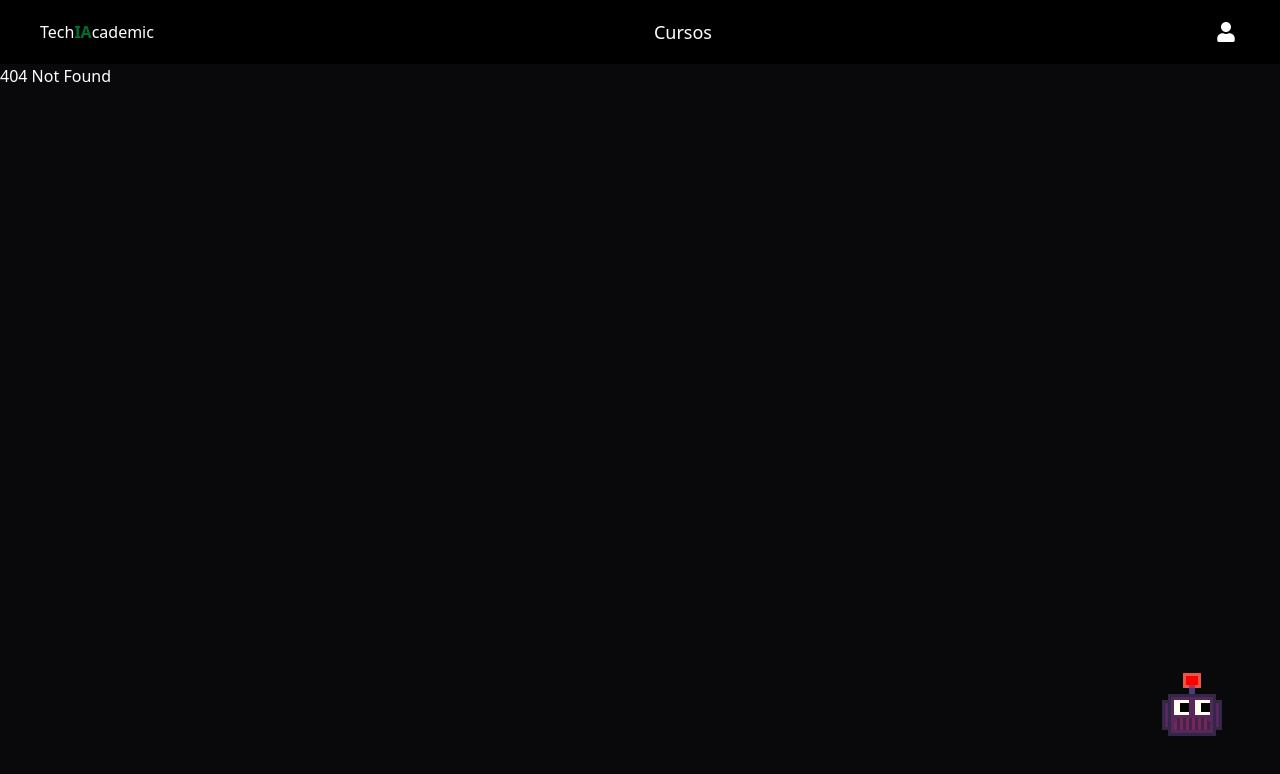
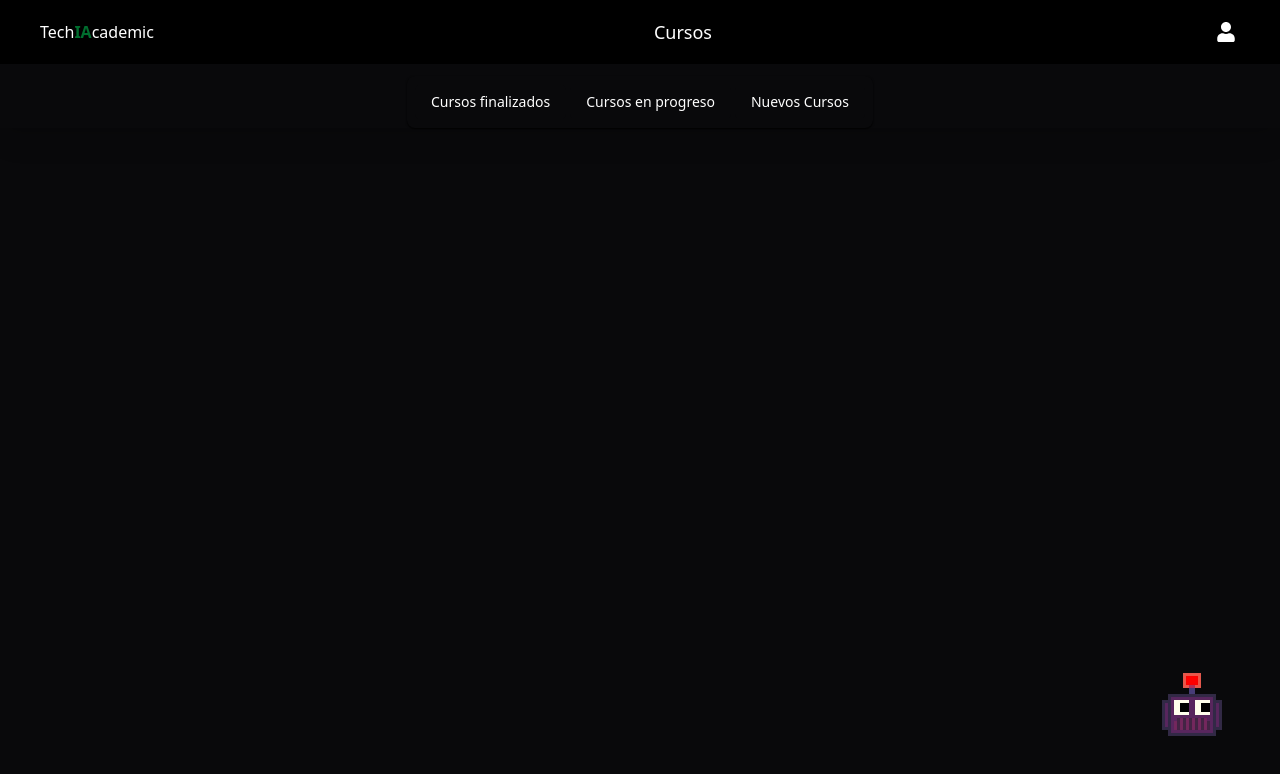
Before and after one commit to No-Country-simulation/s16-11-n-python-react, a React (Vite) app in the folder frontend/: page /cursos in a window 1280 px wide. Before the commit this address had no page. Shown: the top 774 px of the page. Built offline with nearby package versions, Linux system fonts and the light colour scheme.

Commit message:
Refactor: Changed nested routes and translated routes

```diff
--- a/frontend/src/App.tsx
+++ b/frontend/src/App.tsx
@@ -14,7 +14,7 @@ function App() {
             Tech<strong className="text-[#006E2F]">IA</strong>cademic
           </h1>
         </Link>
-        <Link className="block my-2 py-2 hover:text-zinc-300 text-white text-lg" to="/courses/courses-in-progress">
+        <Link className="block my-2 py-2 hover:text-zinc-300 text-white text-lg" to="/cursos/cursos-en-progreso">
           Cursos
         </Link>
         <UserIcon />
--- /dev/null
+++ b/frontend/src/components/CoursesLayout.tsx
@@ -0,0 +1,35 @@
+import {
+  NavigationMenu,
+  NavigationMenuItem,
+  NavigationMenuList,
+  navigationMenuTriggerStyle,
+} from '@/components/ui/navigation-menu';
+import { Link } from 'wouter';
+
+export default function CoursesLayout() {
+  const navStyle = navigationMenuTriggerStyle();
+
+  return (
+    <div className="fixed flex items-center dark:shadow-xl w-full mt-3">
+      <NavigationMenu className="mx-auto shadow-sm dark:shadow-black shadow-zinc-300 dark:bg-[#09090B] bg-white rounded-lg p-2">
+        <NavigationMenuList>
+          <NavigationMenuItem>
+            <Link to="/cursos-finalizados" className={navStyle}>
+              Cursos finalizados
+            </Link>
+          </NavigationMenuItem>
+          <NavigationMenuItem>
+            <Link to="/cursos-en-progreso" className={navStyle}>
+              Cursos en progreso
+            </Link>
+          </NavigationMenuItem>
+          <NavigationMenuItem>
+            <Link to="/nuevos-cursos" className={navStyle}>
+              Nuevos Cursos
+            </Link>
+          </NavigationMenuItem>
+        </NavigationMenuList>
+      </NavigationMenu>
+    </div>
+  );
+}
--- a/frontend/src/components/CoursesMenu.tsx
+++ b/frontend/src/components/CoursesMenu.tsx
@@ -12,17 +12,17 @@ export const CoursesMenu = () => {
       <NavigationMenu className="mx-auto shadow-sm dark:shadow-black shadow-zinc-300 dark:bg-[#09090B] bg-white my-[60px]">
         <NavigationMenuList className="mx-auto">
           <NavigationMenuItem>
-            <Link to="/courses/finish-courses" className={navigationMenuTriggerStyle()}>
+            <Link to="/finished-courses" className={navigationMenuTriggerStyle()}>
               Cursos finalizados
             </Link>
           </NavigationMenuItem>
           <NavigationMenuItem>
-            <Link to="/courses/courses-in-progress" className={navigationMenuTriggerStyle()}>
+            <Link to="/courses-in-progress" className={navigationMenuTriggerStyle()}>
               Cursos en progreso
             </Link>
           </NavigationMenuItem>
           <NavigationMenuItem>
-            <Link to="/courses/new-courses" className={navigationMenuTriggerStyle()}>
+            <Link to="/new-courses" className={navigationMenuTriggerStyle()}>
               Nuevos Cursos
             </Link>
           </NavigationMenuItem>
--- a/frontend/src/pages/CourseDetail.tsx
+++ b/frontend/src/pages/CourseDetail.tsx
@@ -87,10 +87,10 @@ export function CourseDetail({ params }: Props) {
               <div className="grid grid-cols-2 gap-6">
                 {courses.map((_, idx) => (
                   <div key={idx} className="flex flex-col items-start gap-2">
-                    <Link className="aspect-video w-full bg-zinc-600" href={`/class/${idx}`}>
+                    <Link className="aspect-video w-full bg-zinc-600" href={`/clase/${idx}`}>
                       <img src="/" alt={`Thumbnail of the course ${idx}`} className="block" />
                     </Link>
-                    <Link className="text-lg font-semibold hover:underline" href={`/class/${idx}`}>
+                    <Link className="text-lg font-semibold hover:underline" href={`/clase/${idx}`}>
                       Class {idx + 1}
                     </Link>
                   </div>
--- a/frontend/src/pages/FinishCourses.tsx
+++ b/frontend/src/pages/FinishedCourses.tsx
@@ -1,8 +1,7 @@
 import { Card, CardContent, CardDescription, CardHeader, CardTitle } from '@/components/ui/card';
 import { useEffect } from 'react';
-import { CoursesMenu } from '@/components/CoursesMenu';
 
-export const FinishCourses = () => {
+export const FinishedCourses = () => {
   useEffect(() => {
     window.scrollTo({
       top: 0,
@@ -12,7 +11,6 @@ export const FinishCourses = () => {
 
   return (
     <div className="flex flex-col items-center w-full">
-      <CoursesMenu />
       <div
         className="block
         scroll-smooth w-full h-[100%] pt-20"
@@ -21,7 +19,7 @@ export const FinishCourses = () => {
           <h2 className="text-lg font-bold p-5">Cursos finalizados</h2>
           <div className="w-full h-full grid grid-cols-1 sm:grid-cols-2 md:grid-cols-3 lg:grid-cols-4 gap-4">
             {Array.from({ length: 4 }).map((_, index) => (
-              <Card className="flex flex-col justify-around md:mx-3 mx-auto w-[263px] h-[147px] mb-5">
+              <Card key={index} className="flex flex-col justify-around md:mx-3 mx-auto w-[263px] h-[147px] mb-5">
                 <CardHeader>
                   <CardTitle>Course {index + 1} Title</CardTitle>
                   <CardDescription>Provisorio</CardDescription>
--- a/frontend/src/pages/Home.tsx
+++ b/frontend/src/pages/Home.tsx
@@ -5,7 +5,7 @@ export function Home() {
   return (
     <>
       <Button asChild>
-        <Link href="/course/a21" className="inline-block">
+        <Link href="/curso/a21" className="inline-block">
           Curso
         </Link>
       </Button>
--- a/frontend/src/pages/NewCourses.tsx
+++ b/frontend/src/pages/NewCourses.tsx
@@ -1,6 +1,5 @@
 import { Card, CardContent, CardDescription, CardHeader, CardTitle } from '@/components/ui/card';
 import { useEffect } from 'react';
-import { CoursesMenu } from '@/components/CoursesMenu';
 
 export const NewCourses = () => {
   useEffect(() => {
@@ -11,8 +10,7 @@ export const NewCourses = () => {
   }, []);
 
   return (
-    <div className="flex flex-col items-center w-full">
-      <CoursesMenu />
+    <main className="flex flex-col items-center w-full">
       <div
         className="block
         scroll-smooth w-full h-[100%] pt-20"
@@ -21,7 +19,7 @@ export const NewCourses = () => {
           <h2 className="text-lg font-bold p-5">Cursos nuevos</h2>
           <div className="w-full h-full grid grid-cols-1 sm:grid-cols-2 md:grid-cols-3 lg:grid-cols-4 gap-4">
             {Array.from({ length: 15 }).map((_, index) => (
-              <Card className="flex flex-col justify-around md:mx-3 mx-auto w-[263px] h-[147px] mb-5">
+              <Card className="flex flex-col justify-around md:mx-3 mx-auto w-[263px] h-[147px] mb-5" key={index}>
                 <CardHeader>
                   <CardTitle>Course {index + 1} Title</CardTitle>
                   <CardDescription>Provisorio</CardDescription>
@@ -34,6 +32,6 @@ export const NewCourses = () => {
           </div>
         </div>
       </div>
-    </div>
+    </main>
   );
 };
--- a/frontend/src/pages/index.ts
+++ b/frontend/src/pages/index.ts
@@ -4,5 +4,5 @@ export { About } from './About';
 export { CourseDetail } from './CourseDetail';
 export { ClassPage } from './ClassPage';
 export { CoursesInProgress } from './CoursesInProgress';
-export { FinishCourses } from './FinishCourses';
+export { FinishedCourses } from './FinishedCourses';
 export { NewCourses } from './NewCourses';
--- a/frontend/src/routes/Router.tsx
+++ b/frontend/src/routes/Router.tsx
@@ -4,11 +4,22 @@ import { routes } from './routes';
 export default function Router() {
   return (
     <Switch>
-      {routes.map((route, index) =>
-        !route.errorPage ? (
-          <Route key={`route-${index}`} path={route.path} component={route.component} />
+      {routes.map((route) =>
+        route.errorPage ? (
+          <Route key="error-route" component={route.component}></Route>
         ) : (
-          <Route key="route-error" component={route.component}></Route>
+          <Route
+            key={`route-${route.path}`}
+            path={route.path}
+            component={route.children ? undefined : route.component}
+            nest={Boolean(route.children)}
+          >
+            {route.children && <route.component />}
+            {route.children &&
+              route.children.map((childRoute) => (
+                <Route key={`child-${childRoute.path}`} path={childRoute.path} component={childRoute.component} />
+              ))}
+          </Route>
         )
       )}
     </Switch>
```
Also changed, not shown: frontend/src/pages/ClassPage.tsx (+5 -5 lines), frontend/src/pages/CoursesInProgress.tsx (+3 -5 lines), frontend/src/routes/routes.ts (+24 -9 lines).
